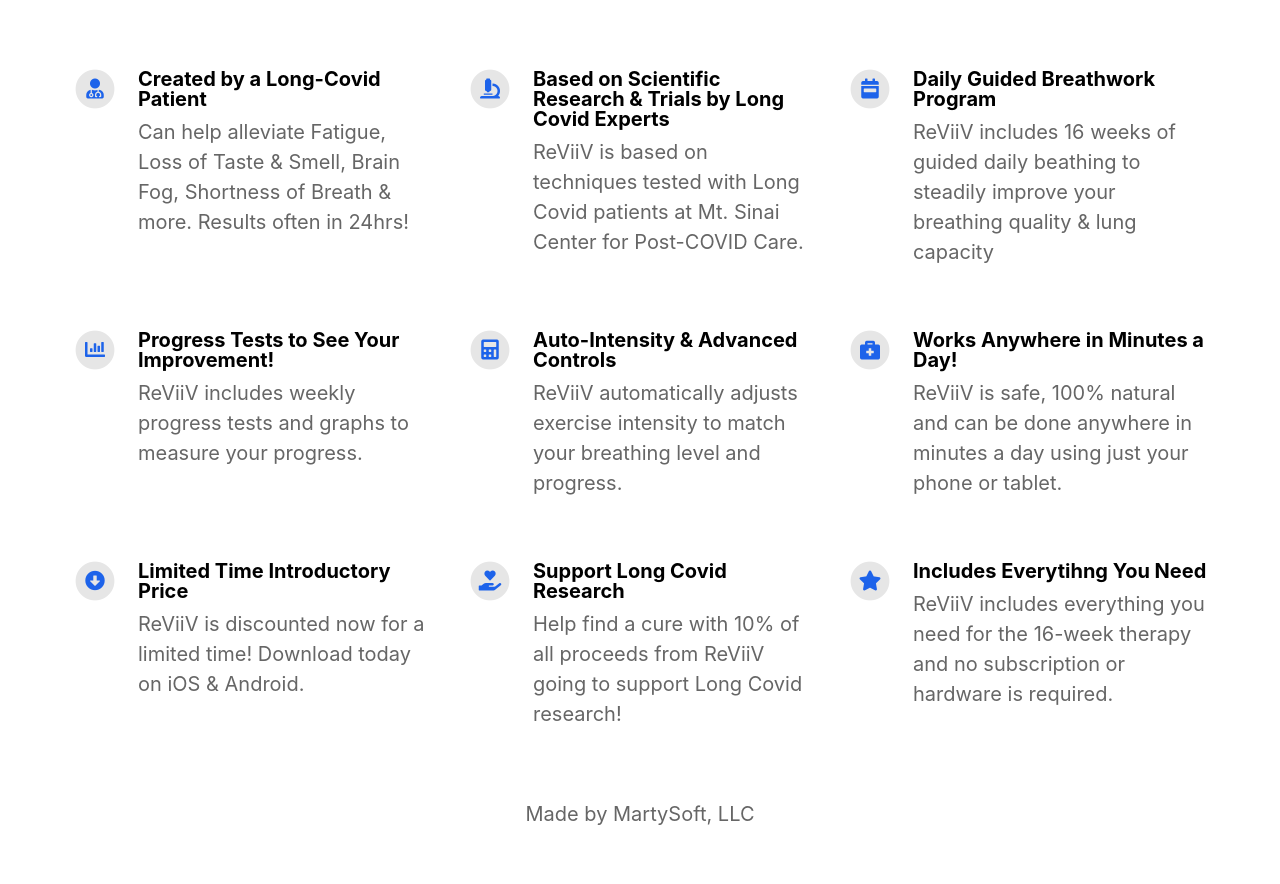
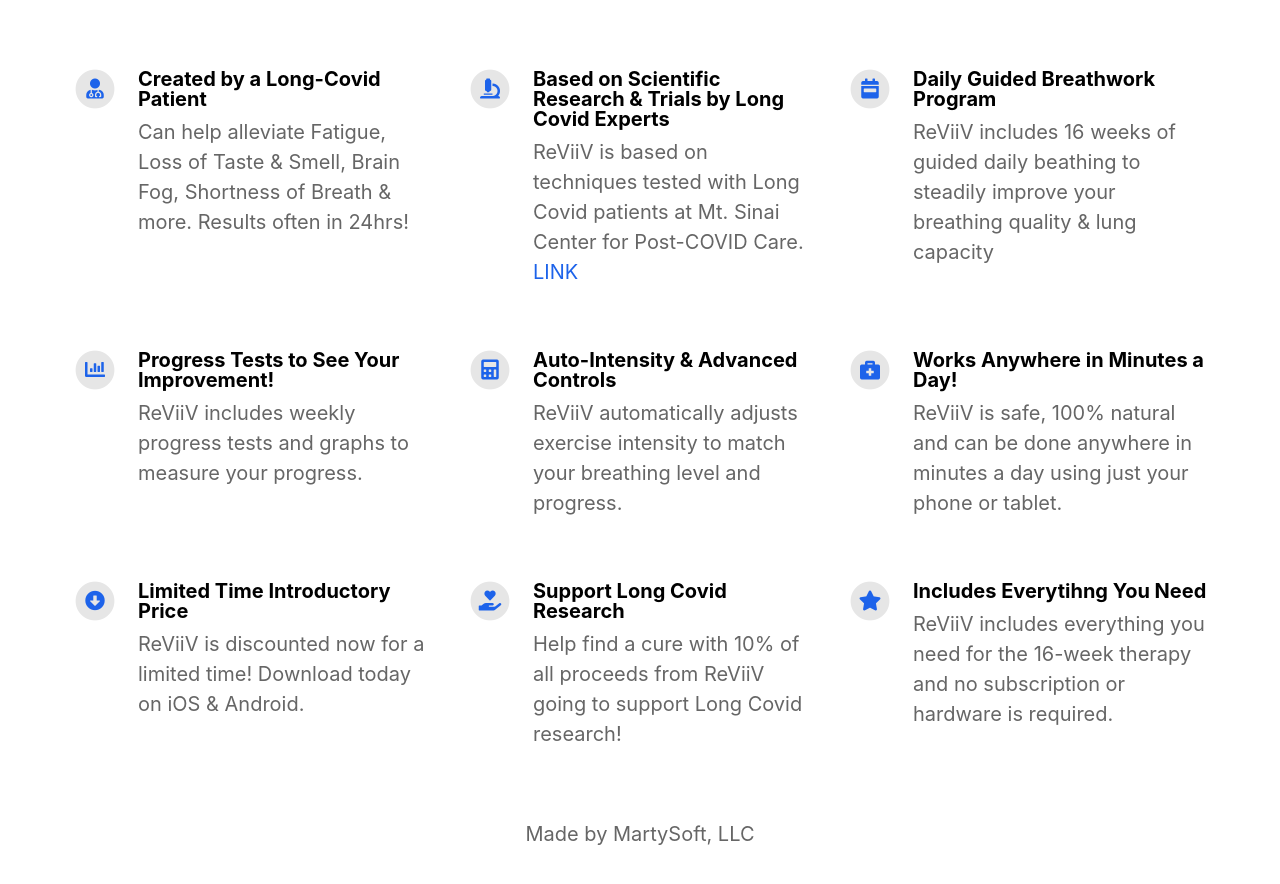
Before and after one commit to marcvanh/reviiv.me, a Jekyll site: the page built from index.html, in a window 1280 px wide and 900 px high, scrolled down 1015 px. Shown: the top 884 px of the window. Built offline with Jekyll 4.4.1, drawn with Linux system fonts in a browser that asks for light colours; nearby versions of some CDN libraries.

Commit message:
use anchor tag

```diff
--- a/_config.yml
+++ b/_config.yml
@@ -40,7 +40,7 @@ features                                  :
     fontawesome_icon_name                 : user-md
 
   - title                                 : Based on Scientific Research & Trials by Long Covid Experts
-    description                           : ReViiV is based on techniques tested with Long Covid patients at Mt. Sinai Center for Post-COVID Care.
+    description                           : ReViiV is based on techniques tested with Long Covid patients at Mt. Sinai Center for Post-COVID Care. <a href="https://www.theatlantic.com/magazine/archive/2021/04/unlocking-the-mysteries-of-long-covid/618076/?utm_source=newsletter&utm_medium=email&utm_campaign=atlantic-daily-newsletter&utm_content=20210308&silverid-ref=NDQ1Mzc4MzU1NDgxS0" target="_blank">LINK</a>
     fontawesome_icon_name                 : microscope
 
   - title                                 : Daily Guided Breathwork Program
```
